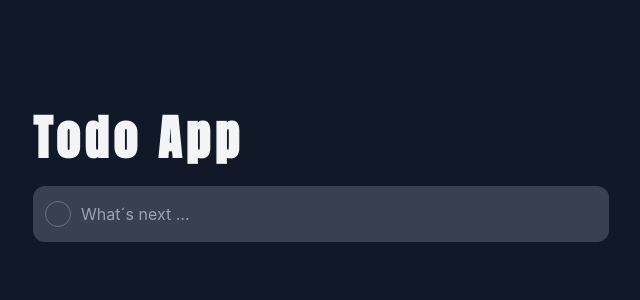
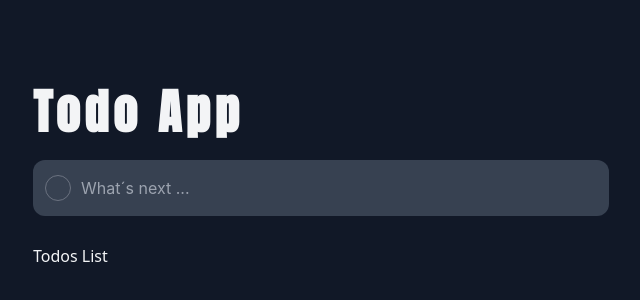
Before and after one commit to Alexlife2002003/TODO-LIST, a React (Create React App) app: page / in a window 1280 px wide. Shown: the part 222-522 px from the top of the page, without its empty margins (319-959 px from the left). Built offline with nearby package versions, Linux system fonts and the light colour scheme.

Commit message:
se inicio todolist

```diff
--- a/src/App.js
+++ b/src/App.js
@@ -2,6 +2,7 @@
 import './App.css';
 import { Title } from './components/Title';
 import { TodoInput } from './components/TodoInput';
+import { TodoList } from './components/TodoList';
 
 function App() {
   return (
@@ -9,6 +10,10 @@
       <div className='container flex flex-col max-w-xl'>
         <Title />
         <TodoInput />
+        <TodoList>
+          <h2> Todos List</h2>
+
+        </TodoList>
       </div>
     </div>
   );
--- /dev/null
+++ b/src/components/TodoList/TodoList.jsx
@@ -0,0 +1,8 @@
+const TodoList =({children}) => {
+    return(
+        <div className="flex flex-col mt-7 rounded-lg overflow-hidden shadow-2xl">
+            {children}
+        </div>
+    )
+}
+export {TodoList}
--- /dev/null
+++ b/src/components/TodoList/index.js
@@ -0,0 +1 @@
+export * from './TodoList'
```
